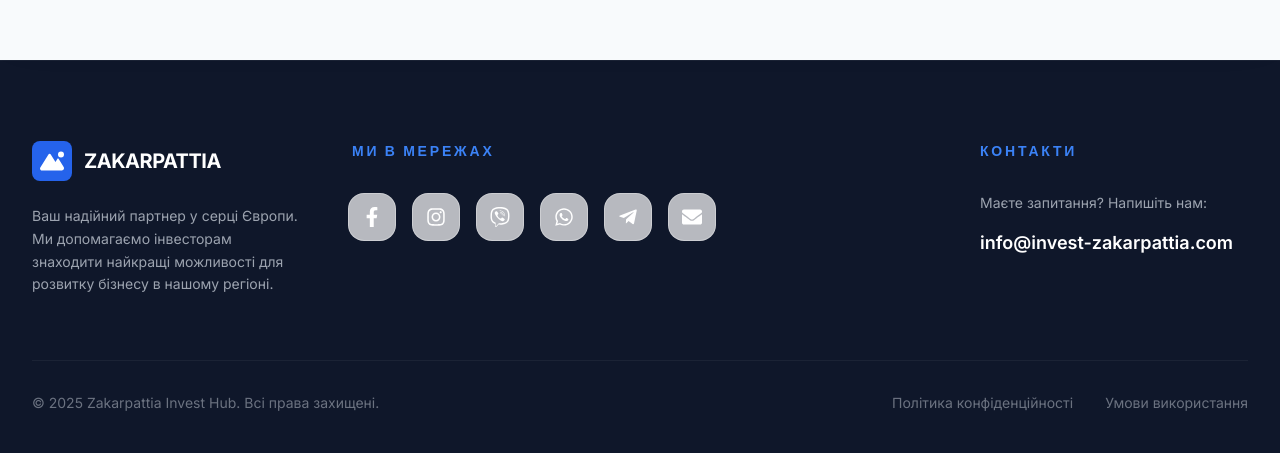
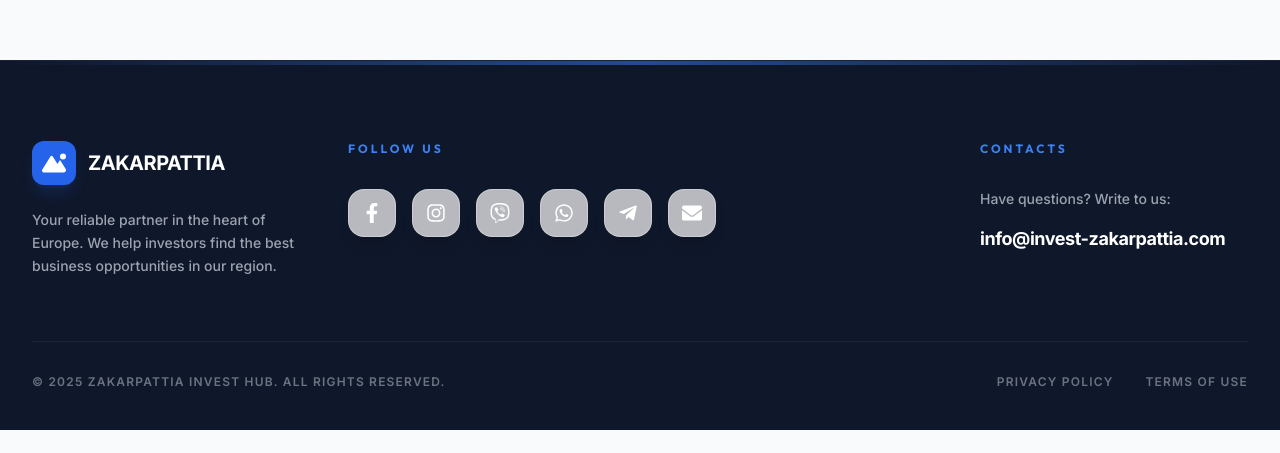
Before and after one commit to VikTornado/zakarpattia-fullstack, a React (Create React App) app: page / in a window 1280 px wide. Shown: the part 1556-2009 px from the top of the page. After the commit the page ends 1986 px from the top, so only its background shows below. Built offline with nearby package versions, Linux system fonts and the light colour scheme; no server answers.

Commit message:
Final Polish: Dynamic SEO, Expanded Charts, Stats animations, and ScrollToTop

```diff
--- a/public/locales/en/translation.json
+++ b/public/locales/en/translation.json
@@ -49,5 +49,14 @@
     "jamsDescription": "Traditional Zakarpattian jams are made from fresh, locally sourced fruits and berries.",
     "mineralWater": "Mineral Water",
     "mineralWaterDescription": "Zakarpattia is home to some of the best mineral springs, offering healing waters from the heart of the mountains."
+  },
+  "footer": {
+    "brandDescription": "Your reliable partner in the heart of Europe. We help investors find the best business opportunities in our region.",
+    "socialTitle": "Follow us",
+    "contactTitle": "Contacts",
+    "contactHint": "Have questions? Write to us:",
+    "rights": "Zakarpattia Invest Hub. All rights reserved.",
+    "privacy": "Privacy Policy",
+    "terms": "Terms of Use"
   }
 }
--- a/public/locales/uk/translation.json
+++ b/public/locales/uk/translation.json
@@ -49,5 +49,14 @@
     "jamsDescription": "Традиційні закарпатські повидла виготовляються з свіжих, місцево вирощених фруктів та ягід.",
     "mineralWater": "Мінеральні води",
     "mineralWaterDescription": "Закарпаття славиться своїми цілющими мінеральними джерелами, що дарують здорові води прямо з гір."
+  },
+  "footer": {
+    "brandDescription": "Ваш надійний партнер у серці Європи. Ми допомагаємо інвесторам знаходити найкращі можливості для розвитку бізнесу в нашому регіоні.",
+    "socialTitle": "Ми в мережах",
+    "contactTitle": "Контакти",
+    "contactHint": "Маєте запитання? Напишіть нам:",
+    "rights": "Закладено Zakarpattia Invest Hub. Всі права захищені.",
+    "privacy": "Політика конфіденційності",
+    "terms": "Умови використання"
   }
 }
--- a/src/App.js
+++ b/src/App.js
@@ -12,6 +12,7 @@ import { AuthProvider } from "./context/AuthContext";
 import Header from "./components/Header";
 import DynamicPage from "./components/DynamicPage";
 import Footer from "./components/Footer";
+import ScrollToTop from "./components/ScrollToTop";
 // import International from "./pages/International";
 import Home from "./pages/Home";
 // import Summary from "./pages/Summary";
@@ -94,6 +95,7 @@ function App() {
             </Routes>
           </main>
           <Footer />
+          <ScrollToTop />
         </Router>
       </div>
       </AuthProvider>
--- a/src/components/DynamicPage.js
+++ b/src/components/DynamicPage.js
@@ -37,6 +37,15 @@ const DynamicPage = ({ slug }) => {
     }
   }, [slug]);
 
+  const title = page ? (language === 'uk' ? page.title_uk : page.title_en) : '';
+  const description = page ? (language === 'uk' ? page.description_uk : page.description_en) : '';
+
+  useEffect(() => {
+    if (title) {
+      document.title = `${title} | Zakarpattia Invest Hub`;
+    }
+  }, [title]);
+
   if (loading) {
     return (
       <div className="min-h-[50vh] flex items-center justify-center">
@@ -59,9 +68,6 @@ const DynamicPage = ({ slug }) => {
       </div>
     );
   }
-
-  const title = language === 'uk' ? page.title_uk : page.title_en;
-  const description = language === 'uk' ? page.description_uk : page.description_en;
 
   return (
     <div className="min-h-screen bg-transparent">
--- a/src/components/Footer.js
+++ b/src/components/Footer.js
@@ -1,4 +1,5 @@
 import { motion } from "framer-motion";
+import { useTranslation } from "react-i18next";
 import {
   FaFacebookF,
   FaInstagram,
@@ -19,28 +20,32 @@ const icons = [
 ];
 
 function Footer() {
+  const { t } = useTranslation();
   const currentYear = new Date().getFullYear();
 
   return (
-    <footer className="bg-[#0f172a] text-white pt-20 pb-10 mt-auto border-t border-white/5">
-      <div className="max-w-7xl mx-auto px-4 sm:px-6 lg:px-8">
+    <footer className="bg-[#0f172a] text-white pt-20 pb-10 mt-auto border-t border-white/5 relative overflow-hidden">
+      {/* Decorative background element */}
+      <div className="absolute top-0 left-0 w-full h-1 bg-gradient-to-r from-transparent via-blue-500/50 to-transparent" />
+
+      <div className="max-w-7xl mx-auto px-4 sm:px-6 lg:px-8 relative z-10">
         <div className="grid grid-cols-1 md:grid-cols-2 lg:grid-cols-4 gap-12 mb-16">
           {/* Brand Column */}
           <div className="space-y-6">
             <div className="flex items-center gap-3">
-              <div className="p-2 bg-blue-600 rounded-lg">
+              <div className="p-2.5 bg-blue-600 rounded-xl shadow-lg shadow-blue-600/20">
                 <FaMountainSun size={24} />
               </div>
-              <span className="text-xl font-bold uppercase tracking-tight">Zakarpattia</span>
+              <span className="text-xl font-bold uppercase tracking-tight font-display">Zakarpattia</span>
             </div>
-            <p className="text-gray-400 text-sm leading-relaxed max-w-xs">
-              Ваш надійний партнер у серці Європи. Ми допомагаємо інвесторам знаходити найкращі можливості для розвитку бізнесу в нашому регіоні.
+            <p className="text-gray-400 text-sm leading-relaxed max-w-xs font-medium">
+              {t('footer.brandDescription')}
             </p>
           </div>
 
           {/* Quick Links / Socials */}
           <div className="lg:col-span-2">
-            <h3 className="text-sm font-bold uppercase tracking-[0.2em] text-blue-500 mb-8 px-1">Ми в мережах</h3>
+            <h3 className="text-xs font-bold uppercase tracking-[0.25em] text-blue-500 mb-8">{t('footer.socialTitle')}</h3>
             <div className="flex flex-wrap gap-4">
               {icons.map((item, index) => (
                 <motion.a
@@ -55,6 +60,7 @@ function Footer() {
                     w-12 h-12 flex items-center justify-center
                     rounded-2xl glass border border-white/10
                     text-white text-xl transition-all duration-300
+                    shadow-lg hover:shadow-xl
                     ${item.color}
                   `}
                 >
@@ -66,19 +72,19 @@ function Footer() {
 
           {/* Newsletter / Contact Hint */}
           <div>
-            <h3 className="text-sm font-bold uppercase tracking-[0.2em] text-blue-500 mb-8">Контакти</h3>
-            <p className="text-gray-400 text-sm mb-4">Маєте запитання? Напишіть нам:</p>
-            <a href="mailto:info@invest.ua" className="text-lg font-semibold hover:text-blue-400 transition-colors">
+            <h3 className="text-xs font-bold uppercase tracking-[0.25em] text-blue-500 mb-8">{t('footer.contactTitle')}</h3>
+            <p className="text-gray-400 text-sm mb-4 font-medium">{t('footer.contactHint')}</p>
+            <a href="mailto:info@invest-zakarpattia.com" className="text-lg font-bold hover:text-blue-400 transition-colors tracking-tight">
               info@invest-zakarpattia.com
             </a>
           </div>
         </div>
 
-        <div className="pt-8 border-t border-white/5 flex flex-col md:flex-row justify-between items-center gap-4 text-sm text-gray-500">
-          <p>© {currentYear} Zakarpattia Invest Hub. Всі права захищені.</p>
+        <div className="pt-8 border-t border-white/5 flex flex-col md:flex-row justify-between items-center gap-4 text-xs font-semibold text-gray-500 uppercase tracking-widest">
+          <p>© {currentYear} {t('footer.rights')}</p>
           <div className="flex gap-8">
-            <a href="#" className="hover:text-white transition-colors">Політика конфіденційності</a>
-            <a href="#" className="hover:text-white transition-colors">Умови використання</a>
+            <a href="#" className="hover:text-blue-400 transition-colors">{t('footer.privacy')}</a>
+            <a href="#" className="hover:text-blue-400 transition-colors">{t('footer.terms')}</a>
           </div>
         </div>
       </div>
--- /dev/null
+++ b/src/components/ScrollToTop.js
@@ -0,0 +1,47 @@
+import React, { useState, useEffect } from "react";
+import { motion, AnimatePresence } from "framer-motion";
+import { HiOutlineChevronUp } from "react-icons/hi";
+
+const ScrollToTop = () => {
+  const [isVisible, setIsVisible] = useState(false);
+
+  useEffect(() => {
+    const toggleVisibility = () => {
+      if (window.pageYOffset > 300) {
+        setIsVisible(true);
+      } else {
+        setIsVisible(false);
+      }
+    };
+
+    window.addEventListener("scroll", toggleVisibility);
+    return () => window.removeEventListener("scroll", toggleVisibility);
+  }, []);
+
+  const scrollToTop = () => {
+    window.scrollTo({
+      top: 0,
+      behavior: "smooth",
+    });
+  };
+
+  return (
+    <AnimatePresence>
+      {isVisible && (
+        <motion.button
+          initial={{ opacity: 0, scale: 0.5, y: 20 }}
+          animate={{ opacity: 1, scale: 1, y: 0 }}
+          exit={{ opacity: 0, scale: 0.5, y: 20 }}
+          onClick={scrollToTop}
+          className="fixed bottom-8 right-8 z-50 p-4 rounded-2xl bg-blue-600 text-white shadow-xl hover:bg-blue-700 transition-colors ring-4 ring-white/10 glass"
+          whileHover={{ y: -5 }}
+          whileTap={{ scale: 0.9 }}
+        >
+          <HiOutlineChevronUp size={24} />
+        </motion.button>
+      )}
+    </AnimatePresence>
+  );
+};
+
+export default ScrollToTop;
```
Also changed, not shown: src/components/Section.js (+56 -14 lines).
